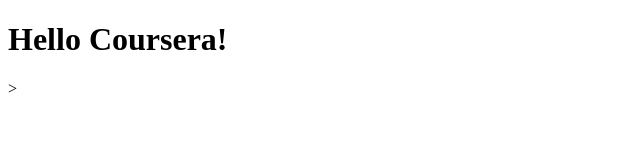
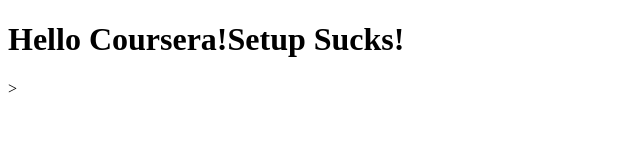
Before and after one commit to Dhananjeyan-Github/Course-era, a plain HTML site: page website/index.html in a window 1280 px wide. Shown: the whole page, without its empty margins (0-640 px from the left). Drawn offline with Linux system fonts and the light colour scheme.

Commit message:
Small addition to our page content

```diff
--- a/website/index.html
+++ b/website/index.html
@@ -1,9 +1,9 @@
 <!DOCTYPE html>
 <html>
 <head>
-	<title>Hello Course-era!Setup Sucks!</title>
+	<title>Hello Course-era!</title>
 </head>
 <body>
-<h1>Hello Coursera!</h1>
+<h1>Hello Coursera!Setup Sucks!</h1>
 </body>
 </html>>
```
